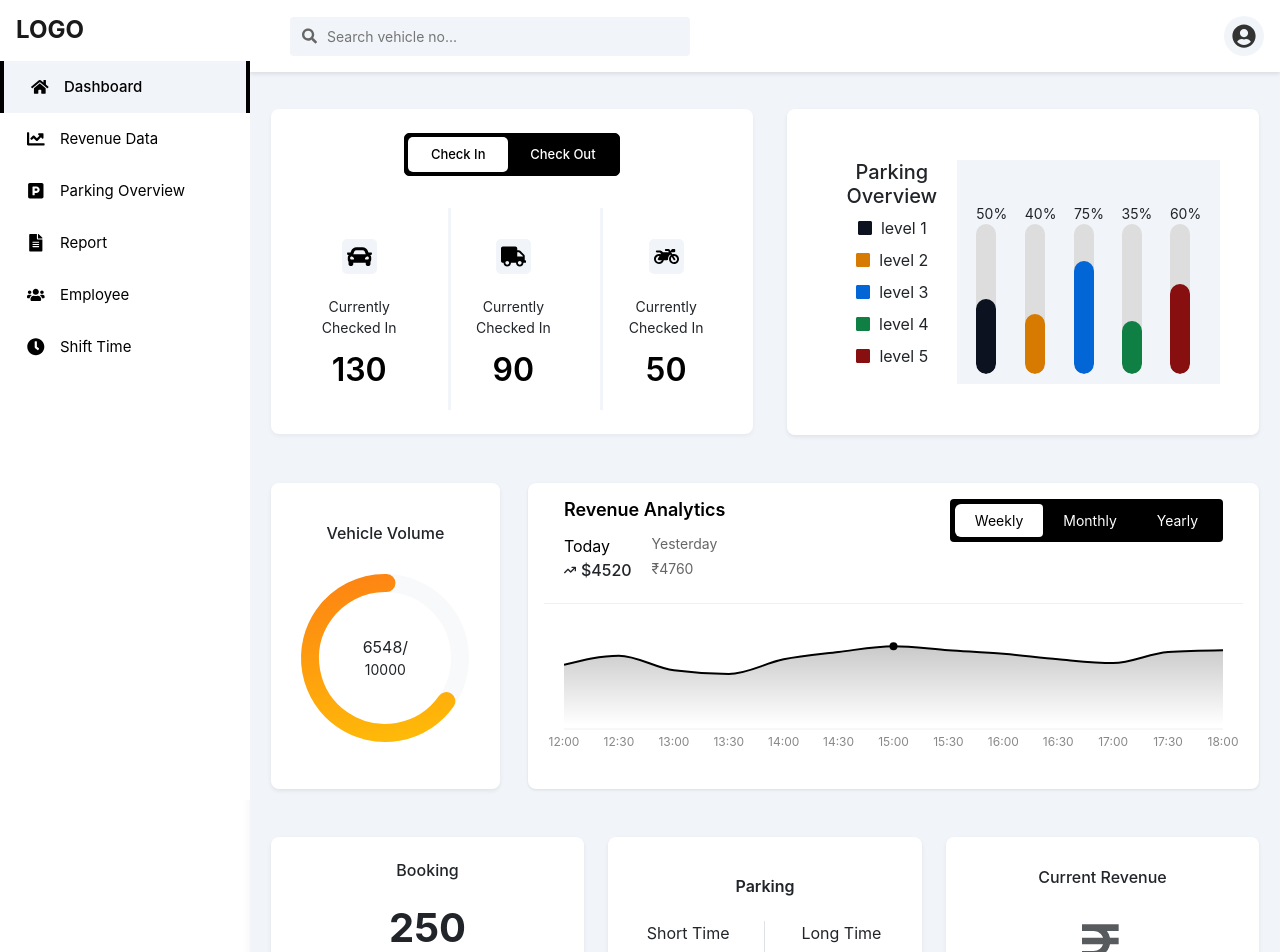
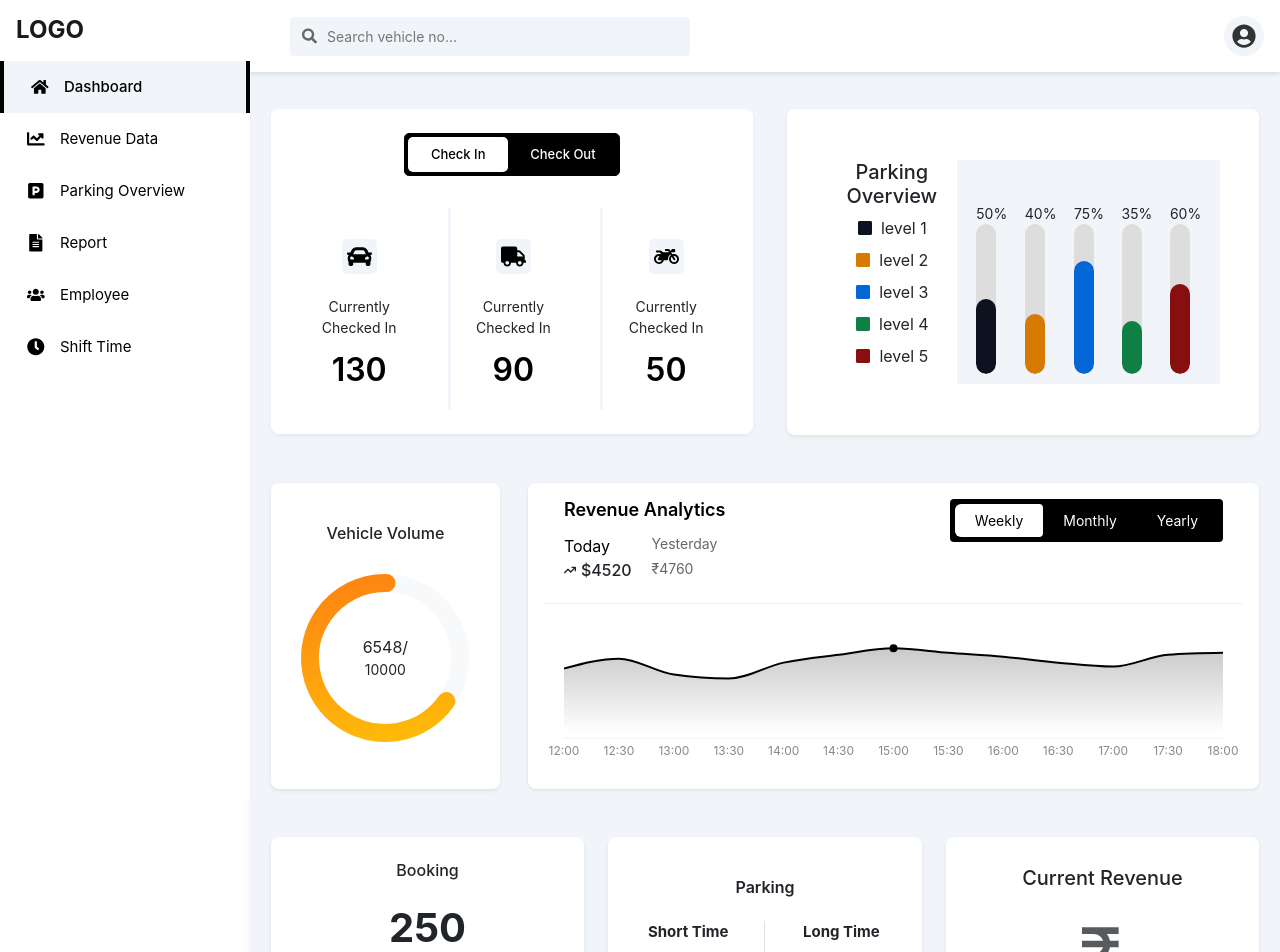
Before and after one commit to riyanseevaghasiya1/parking-managemnt, a React (Create React App) app: page /dashboard in a window 1280 px wide. Shown: the top 952 px of the page. Built offline with nearby package versions, Linux system fonts and the light colour scheme; sample sign-in values are in the browser's storage.

Commit message:
riyansee28-07

```diff
--- a/src/components/CurrentRevenue.js
+++ b/src/components/CurrentRevenue.js
@@ -6,7 +6,7 @@ const CurrentRevenue = () => {
   return (
     <Card className="shadow-sm h-100">
       <Card.Body className="text-center d-flex flex-column justify-content-center align-items-center">
-        <h6 className="text-center mb-4">Current Revenue</h6>
+        <h6 className="text-center mb-4" style={{fontSize:"20px"}}>Current Revenue</h6>
         <div className="text-muted mb-2">
           <BiRupee size={80} />
         </div>
--- a/src/components/ParkingPanel.js
+++ b/src/components/ParkingPanel.js
@@ -8,12 +8,12 @@ const ParkingPanel = () => {
         <h6 className="mb-4 fw-semibold fs-6">Parking</h6>
         <Row className="align-items-center justify-content-center">
           <Col xs={6} className='border-end'>
-            <p className="mb-3">Short Time</p>
+            <p className="mb-3"style={{fontSize:"15px", fontWeight:"bold"}}>Short Time</p>
             <h3 className="fw-bold mb-3">165</h3>
             <p className="text-muted small mb-0">Booked Today</p>
           </Col>
           <Col xs={6}>
-            <p className=" mb-3">Long Time</p>
+            <p className=" mb-3"style={{fontSize:"15px", fontWeight:"bold"}}>Long Time</p>
             <h3 className="fw-bold mb-3">55</h3>
             <p className="text-muted small mb-0">Booked Today</p>
           </Col>
--- a/src/components/RevenueAnalytics.js
+++ b/src/components/RevenueAnalytics.js
@@ -108,7 +108,7 @@ const RevenueAnalytics = () => {
       </div>
 
       <div className="chart-container">
-        <ResponsiveContainer width="100%" height={150}>
+        <ResponsiveContainer width="100%" >
           <AreaChart data={data} margin={{ top: 5, right: 20, left: 20, bottom: 5 }}>
             <defs>
               <linearGradient id="colorGradient" x1="0" y1="0" x2="0" y2="1">
--- a/src/styles/parkingOverview.css
+++ b/src/styles/parkingOverview.css
@@ -13,3 +13,8 @@
       margin-left: 0;
     }
   }
+  /* @media screen and (max-width:425px) {
+   .r_padding{
+    padding: 10px !important;
+   }
+  } */
```
